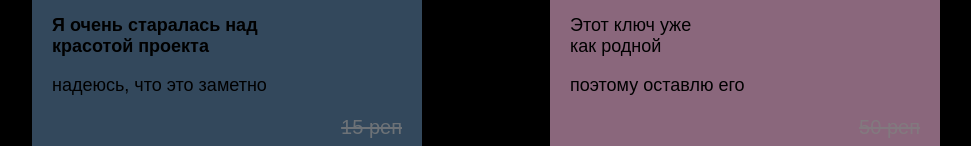
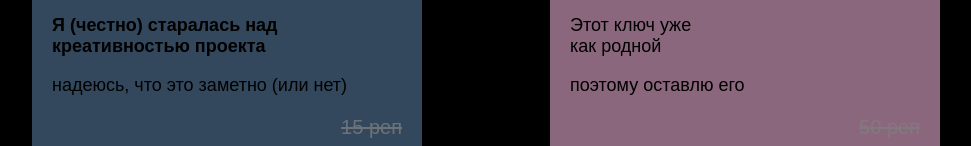
Before and after one commit to mramina/price-project, a plain HTML site: page index.html in a window 1280 px wide. Shown: the part 327-473 px from the top of the page, without its empty margins (216-1187 px from the left). Drawn offline with Linux system fonts and the light colour scheme.

Commit message:
Add files via upload

```diff
--- a/index.html
+++ b/index.html
@@ -14,8 +14,8 @@
       <img src="./pic.svg" alt="key">
     </div>
      <div class="text">
-      <p> <strong> Я очень старалась над <br> красотой проекта</strong></p>
-      <p>надеюсь, что это заметно </p>
+      <p> <strong> Я (честно) старалась над <br> креативностью проекта</strong></p>
+      <p>надеюсь, что это заметно (или нет)</p>
      </div>
        <div class="price">
          <p>15 реп</p>
```
